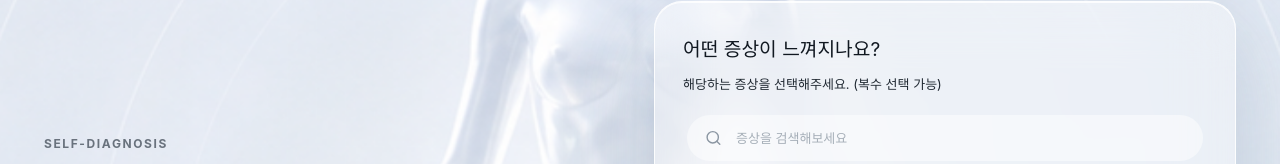
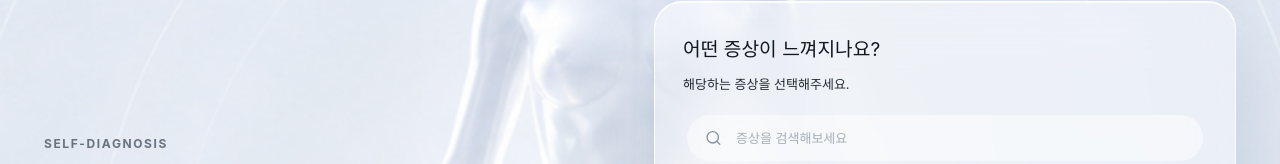
Before and after one commit to tmznwnel00/nakdae_haengnim, a React (Vite) app: page / in a window 1280 px wide. Shown: the part 469-633 px from the top of the page. Built offline with nearby package versions, Linux system fonts and the light colour scheme; a web font is replaced by a local one.

Commit message:
feat: 문구 수정

```diff
--- a/src/App.jsx
+++ b/src/App.jsx
@@ -300,7 +300,7 @@ function StartPage({ setView, onDiagnose }) {
       <aside className="diagnosis" aria-label="증상 선택">
         <div className="panel">
           <h2>어떤 증상이 느껴지나요?</h2>
-          <p>해당하는 증상을 선택해주세요. (복수 선택 가능)</p>
+          <p>해당하는 증상을 선택해주세요.</p>
           <label className="search"><Search size={18} /><input type="search" placeholder="증상을 검색해보세요" value={query} onChange={(e) => { setQuery(e.target.value); setShowAll(false); setActiveBody(null); }} /></label>
           <p className="section-label">
             <span>{headerLabel}</span>
```
